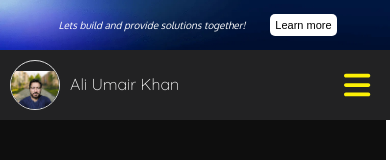
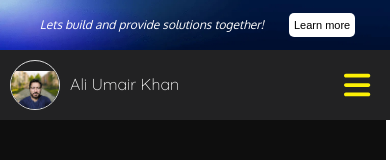
Before and after one commit to Ali-Umair-Khan/profile, a Next.js app: page / in a window 390 px wide. Shown: the top 160 px of the page. Built offline with nearby package versions, Linux system fonts and the light colour scheme; a web font is replaced by a local one.

Commit message:
added banner

```diff
--- a/src/app/components/announce/ann.scss
+++ b/src/app/components/announce/ann.scss
@@ -21,7 +21,7 @@
         font-weight:200;
         @media (max-width:30rem){
             padding:0.5rem 0.5rem;
-            font-size:1rem;
+            font-size:1.2rem;
             justify-self: flex-start;
         }
     }
@@ -34,7 +34,7 @@
         border: 0 solid transparent;
         font-weight:400;
         @media (max-width:30rem){
-            padding:0.5rem 0.5rem;
+            padding:0.6rem 0.5rem;
             font-size:1.1rem;
             justify-self: flex-start;
         }
```
